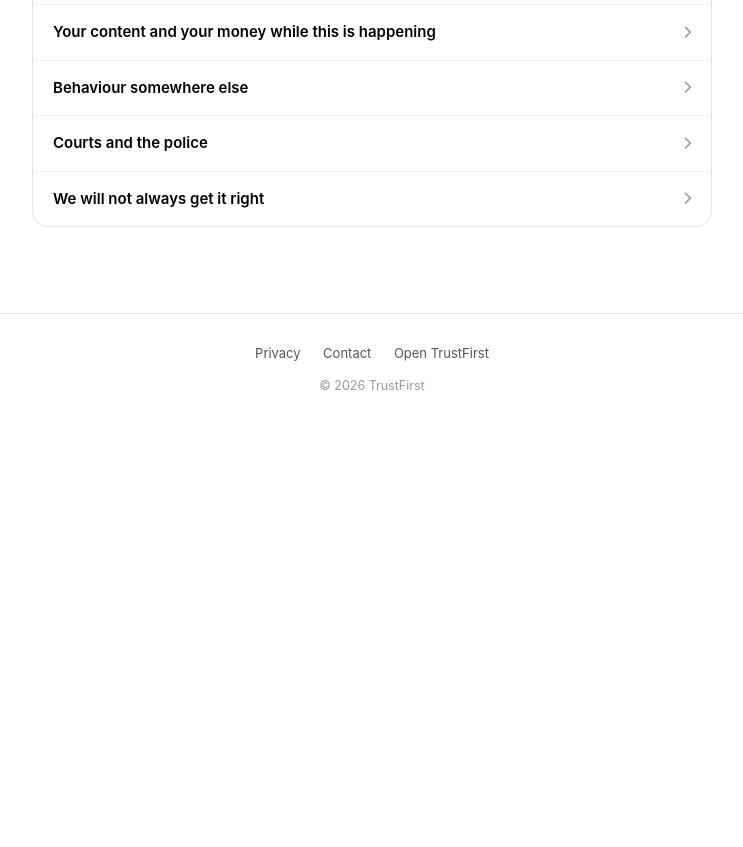
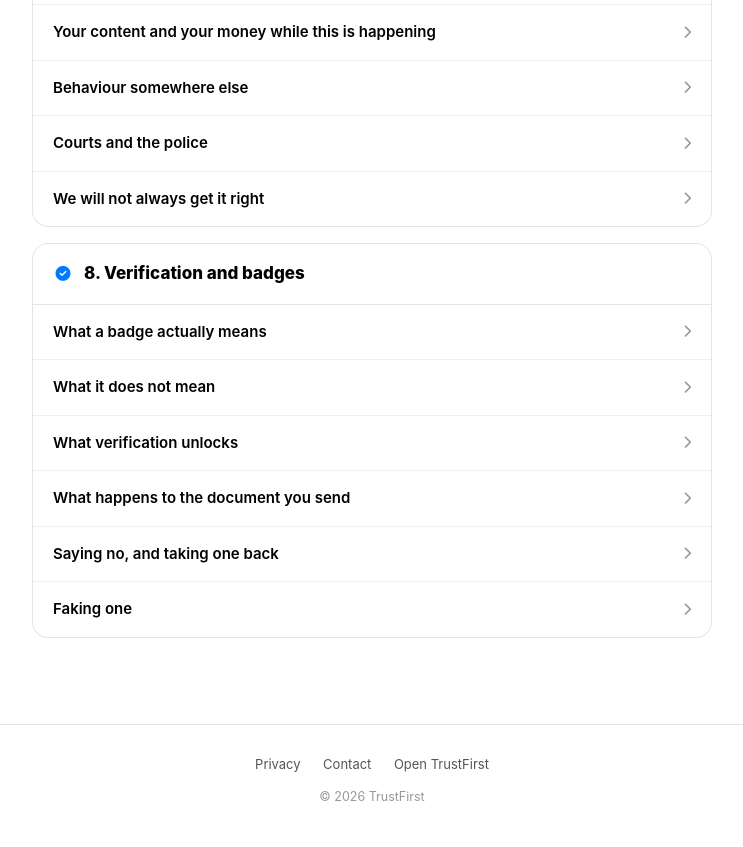
Before and after one commit to sebelebelekn-afk/trustfirst_project, a Django app: page /terms/ in a window 1280 px wide. Shown: the part 4406-5253 px from the top of the page, without its empty margins (268-1011 px from the left). Before the commit the page ends 4796 px from the top, so only its background shows below. Run offline with Django 5.2, Linux system fonts and the light colour scheme.

Commit message:
Terms section 8: badges, and the second untrue thing the live terms said
Eight of sixteen.

The terms running in the app say verified users get full access to posting,
commenting, messaging and going live, and that everyone else can only view,
bookmark and share. That is not what the code does. requireVerification is
reached from exactly one place, _canStartDM, so the only thing a badge unlocks is
starting a conversation with somebody new. Posting, clips, comments and going
live have never needed one. Corrected in place, as the revenue-model sentence was
earlier, rather than left standing until the rewrite lands.

The new section describes the five badges that actually exist, read out of
BADGE_TIERS rather than guessed: blue for a person, silver for a business, red
for an official and always read by a human, green for a child account linked to a
verified guardian, gold granted rather than applied for.

It then says what a badge is not, which matters more than what it is. It is not
an endorsement, not a mark of quality or honesty, and a verified account can
still lie to you. The badge says they are who they say they are; whether they are
worth trusting is still the reader's judgement. On a platform called TrustFirst
that distinction is worth spelling out rather than letting the tick imply
something it was never checking.

Refusals are allowed to be vague on purpose, and the reason is given: itemising
what failed a check is a manual for passing it next time with better forgeries.

Co-Authored-By: Claude Opus 5 <noreply@anthropic.com>

```diff
--- a/core/static/core/js/feed-legal.js
+++ b/core/static/core/js/feed-legal.js
@@ -176,7 +176,7 @@ var _tfTermsHTML = `
         </div>
         <b style="font-size:16px;color:var(--text-primary,#000);">3. Verification</b>
       </div>
-      <p style="font-size:14px;color:var(--text-secondary,#555);line-height:1.7;margin:0;">Verified users get full platform access, posting, commenting, messaging, going live. Non-verified users can view, bookmark, and share only.</p>
+      <p style="font-size:14px;color:var(--text-secondary,#555);line-height:1.7;margin:0;">A badge means we checked something specific: that you are a real person, a real business, an official, or a child account linked to a verified guardian. Verification is needed to <b>start a conversation with someone new</b>, because that is where most scams begin. Everything else, posting, commenting, going live and replying, works without one. A badge is not our endorsement of anyone.</p>
     </div>
 
     <div style="background:var(--bg-secondary,#f8f8f8);border-radius:18px;padding:20px 22px;">
--- a/core/templates/core/legal/terms.html
+++ b/core/templates/core/legal/terms.html
@@ -487,7 +487,7 @@
       </div>
     </div>
 
-    <div class="tf-legal-row">
+    <div class="tf-legal-row" id="impersonation">
       <div class="tf-legal-q">Pretending to be someone else<i class="fa-solid fa-chevron-right"></i></div>
       <div class="tf-legal-a">
         <p>Do not pose as another person, a business, or us. Parody and fan accounts are fine when it is obvious from the profile that is what they are.</p>
@@ -628,5 +628,64 @@
     </div>
   </div>
 
+  <!-- ── 8 ─────────────────────────────────────────────────────────────── -->
+  <div class="tf-legal-card">
+    <h2><i class="fa-solid fa-circle-check" style="color:#007AFF;"></i>8. Verification and badges</h2>
+
+    <div class="tf-legal-row">
+      <div class="tf-legal-q">What a badge actually means<i class="fa-solid fa-chevron-right"></i></div>
+      <div class="tf-legal-a">
+        <p>It means we checked something specific and it held up. Nothing more than that, and the colour tells you which thing:</p>
+        <ul>
+          <li><b>Blue, Verified</b> — a real person, confirmed by a face check or an identity document.</li>
+          <li><b>Silver, Business</b> — a real business, confirmed by registration papers or a company email address.</li>
+          <li><b>Red, Official</b> — a government body or official, confirmed by an official email address or a letter of employment, and always read by a person.</li>
+          <li><b>Green, Protected</b> — a child account, linked to a verified parent or guardian.</li>
+          <li><b>Gold, Public Figure</b> — granted by us, not applied for.</li>
+        </ul>
+      </div>
+    </div>
+
+    <div class="tf-legal-row">
+      <div class="tf-legal-q">What it does not mean<i class="fa-solid fa-chevron-right"></i></div>
+      <div class="tf-legal-a">
+        <p>A badge is not us vouching for someone. It is not a mark of quality, honesty or safety, and it is not our endorsement of anything they post.</p>
+        <p>A verified account can still lie to you, and a verified business can still be one you should not buy from. The badge tells you they are who they say they are. Whether they are worth trusting is still yours to judge.</p>
+      </div>
+    </div>
+
+    <div class="tf-legal-row">
+      <div class="tf-legal-q">What verification unlocks<i class="fa-solid fa-chevron-right"></i></div>
+      <div class="tf-legal-a">
+        <p>You need to be verified to <b>start a conversation with someone new</b>. That is the only thing gated behind it. It exists because opening a direct message to a stranger is how most scams and harassment begin, and making that step cost something stops most of it.</p>
+        <p>Everything else — posting, clips, comments, going live, replying to messages already open — works without a badge.</p>
+      </div>
+    </div>
+
+    <div class="tf-legal-row">
+      <div class="tf-legal-q">What happens to the document you send<i class="fa-solid fa-chevron-right"></i></div>
+      <div class="tf-legal-a">
+        <p>It goes into private storage only a reviewer can open, and it is <b>deleted the moment your application is decided</b>, whichever way it goes. If nobody reviews it within 7 days it is deleted anyway. We keep the outcome, never the document or your ID number.</p>
+        <p>Cover your ID number before photographing it. A reviewer needs your face, your name and the type of document, and nothing else. The full account of this is in the <a href="/privacy/#verification">Privacy Policy</a>.</p>
+      </div>
+    </div>
+
+    <div class="tf-legal-row">
+      <div class="tf-legal-q">Saying no, and taking one back<i class="fa-solid fa-chevron-right"></i></div>
+      <div class="tf-legal-a">
+        <p>We can refuse an application, and we do not have to explain the reasoning in detail — saying exactly what failed a check is a manual for getting past it next time.</p>
+        <p>We can also remove a badge later: if it was obtained with false documents, if the account is handed to somebody else, if a business closes or an official leaves the post it was granted for, or if the account is used to abuse the trust the badge creates.</p>
+      </div>
+    </div>
+
+    <div class="tf-legal-row">
+      <div class="tf-legal-q">Faking one<i class="fa-solid fa-chevron-right"></i></div>
+      <div class="tf-legal-a">
+        <p>Do not put a tick in your display name or profile picture, and do not claim to be verified when you are not. It is treated as <a href="#impersonation">impersonation</a>, and the account is closed.</p>
+        <p>Badges cannot be bought, and nobody offering to sell you one is able to deliver it.</p>
+      </div>
+    </div>
+  </div>
+
 </div>
 {% endblock %}
```
